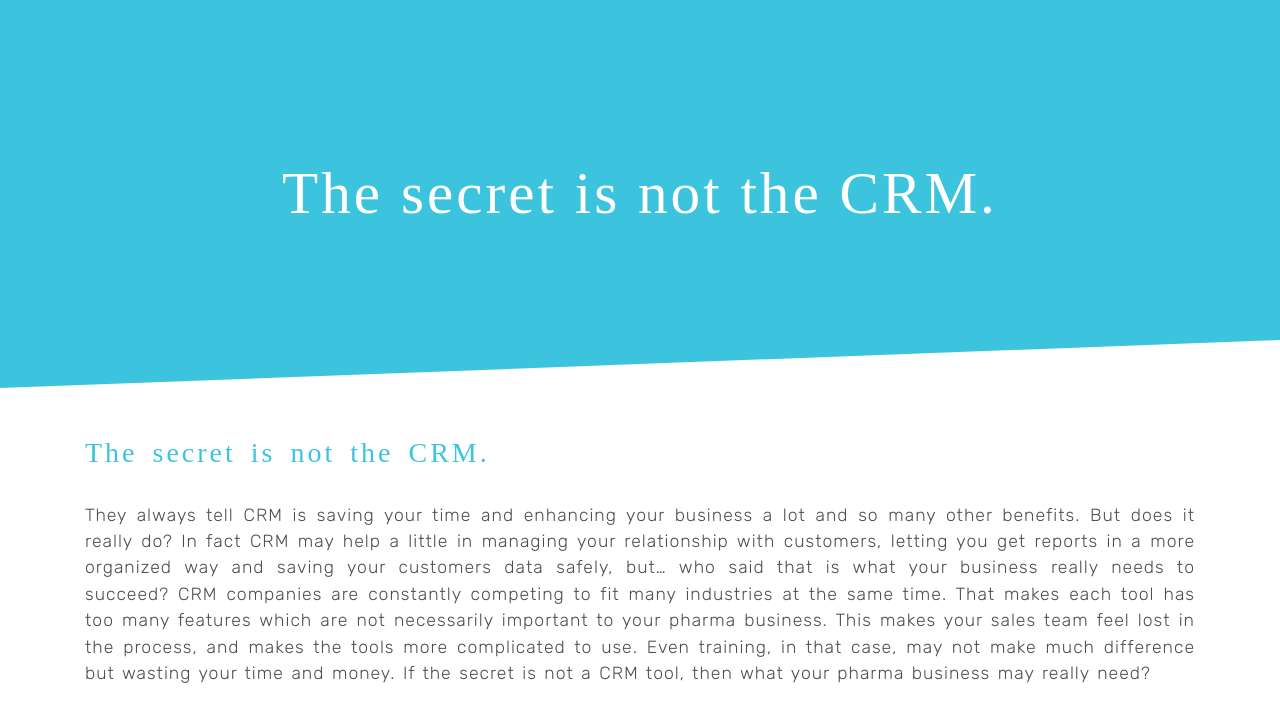
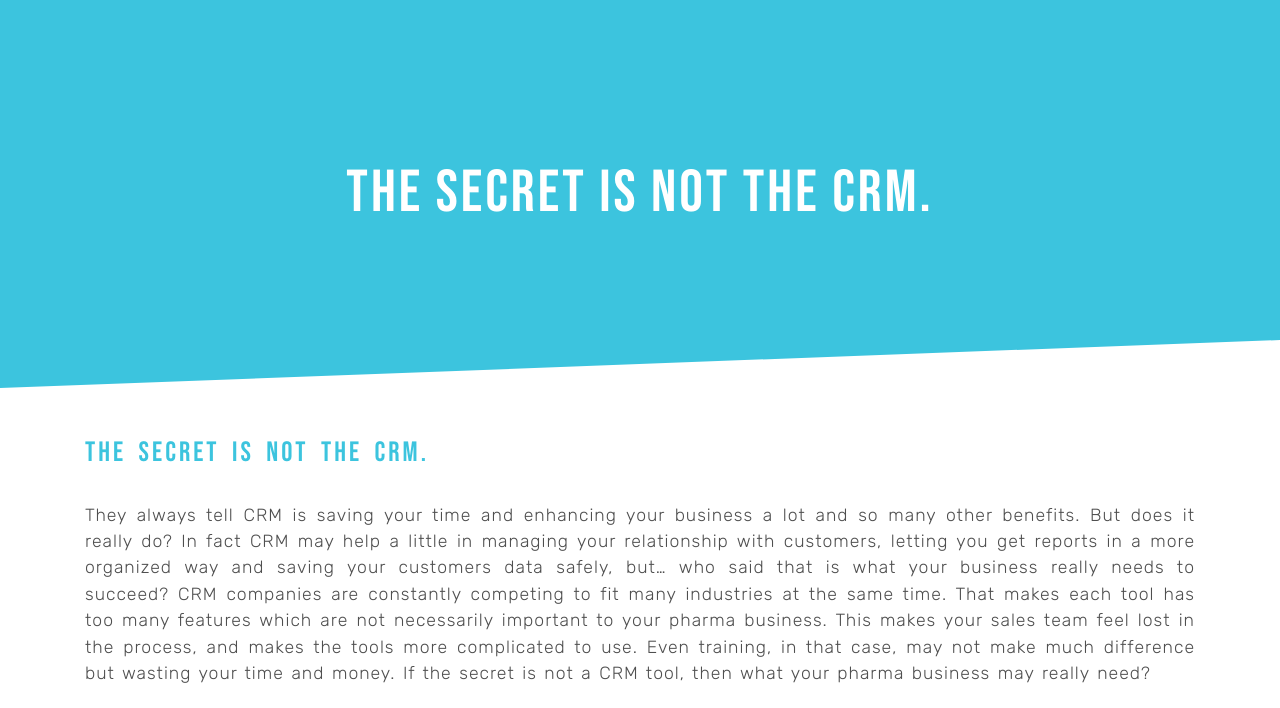
Before and after one commit to MahmoudSallam1/tacitapp-website, a plain HTML site: page blog.html in a window 1280 px wide. Shown: the part 92-800 px from the top of the page. Drawn offline with Linux system fonts and the light colour scheme.

Commit message:
updating font

```diff
--- a/css/blog.css
+++ b/css/blog.css
@@ -3,9 +3,15 @@
 @import url('https://fonts.googleapis.com/css?family=Kulim+Park|Montserrat&display=swap');
 @import url('https://fonts.googleapis.com/css?family=Anton|Gelasio|Roboto|Rubik&display=swap');
 
+
+@font-face {
+    font-family: Bebas-Neue;
+    src: url('../fonts/Bebas-Neue.otf');
+}
+
 .blog-heading {
     color: #fff;
-    font-family: 'Bebas Neue';
+    font-family: 'Bebas-Neue';
     letter-spacing: 3px;
     text-align: center;
     font-size: 370%;
@@ -24,7 +30,7 @@
 
 .blog-text {
     color: #3CC4DE;
-    font-family: 'Bebas Neue';
+    font-family: 'Bebas-Neue';
     letter-spacing: 3px;
     word-spacing: 5px;
 }
```
Also changed, not shown: fonts/Bebas-Neue.otf (added), images/iPhoneX - Black.png (deleted), images/updatedIpad - Copy.png (deleted), 1 other file.
